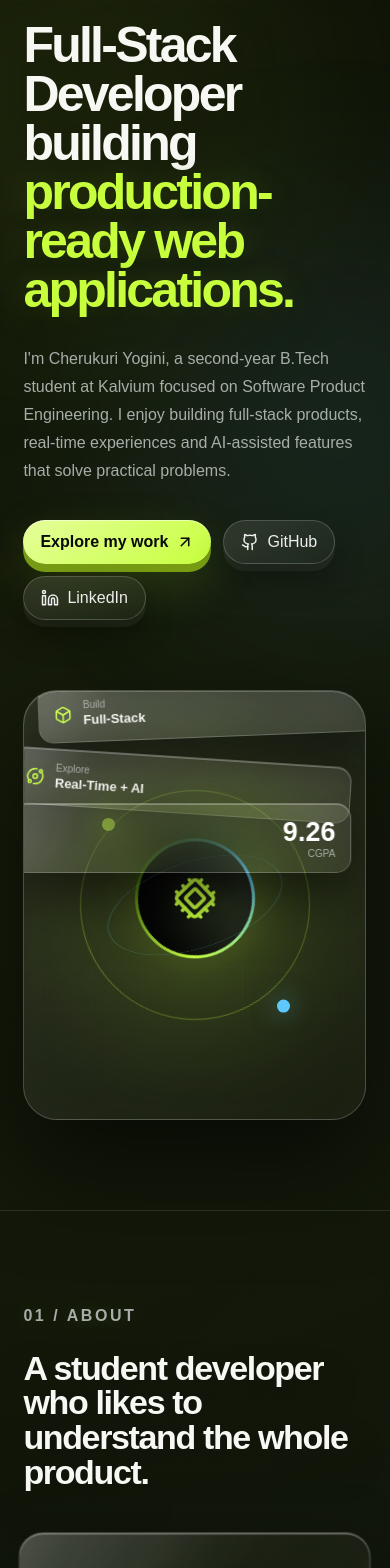
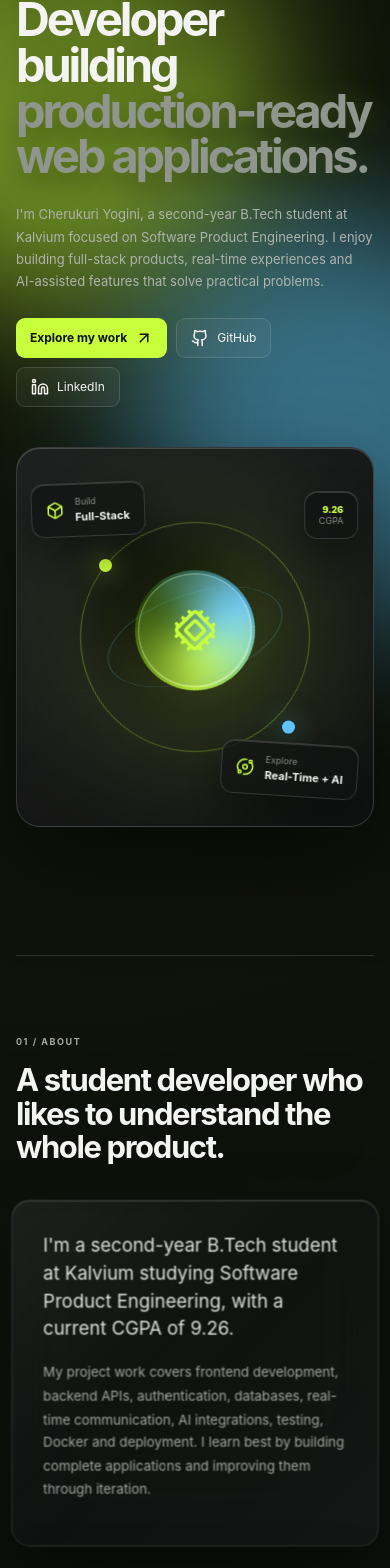
Before and after one commit to cherukuriyogini/portfolio, a Next.js app: page / in a window 390 px wide. Shown: the part 193-1761 px from the top of the page. Built offline with nearby package versions, Linux system fonts and the light colour scheme.

Commit message:
Complete premium portfolio UI redesign with professional typography, layout, glass 3D surfaces, responsive design and accessibility

```diff
--- a/app/portfolio-ui.css
+++ b/app/portfolio-ui.css
@@ -1,155 +1,296 @@
-/* Premium glassmorphism layer — mirrored 3D glass boxes */
+/* =========================================================
+   CHERUKURI YOGINI — PREMIUM PRODUCT ENGINEER PORTFOLIO UI
+   Dark editorial interface + restrained 3D glass surfaces
+   ========================================================= */
+
 :root {
-  --glass-bg: rgba(255,255,255,.055);
-  --glass-bg-strong: rgba(255,255,255,.085);
-  --glass-border: rgba(255,255,255,.18);
-  --glass-highlight: rgba(255,255,255,.38);
-  --glass-shadow: rgba(0,0,0,.48);
+  --bg: #060707;
+  --surface: rgba(17, 19, 19, .72);
+  --surface-soft: rgba(255,255,255,.045);
+  --line: rgba(255,255,255,.13);
+  --line-strong: rgba(255,255,255,.22);
+  --text: #f4f5f2;
+  --muted: #a5aaa5;
+  --accent: #c7ff3d;
+  --accent-soft: rgba(199,255,61,.13);
+  --max: 1180px;
 }
 
+html { scroll-behavior: smooth; }
 body {
+  margin: 0;
   background:
-    radial-gradient(circle at 15% 10%, rgba(199,255,61,.09), transparent 28%),
-    radial-gradient(circle at 85% 35%, rgba(94,200,255,.07), transparent 28%),
-    linear-gradient(135deg,#030404 0%,#090b0b 48%,#040505 100%);
+    radial-gradient(circle at 12% 8%, rgba(199,255,61,.065), transparent 26%),
+    radial-gradient(circle at 88% 30%, rgba(120,160,180,.045), transparent 24%),
+    var(--bg);
+  color: var(--text);
+  font-family: Inter, ui-sans-serif, system-ui, -apple-system, BlinkMacSystemFont, "Segoe UI", sans-serif;
+  font-size: 14px;
+  -webkit-font-smoothing: antialiased;
 }
 
-/* Reusable mirrored glass surfaces */
-.nav,
+.siteRoot { overflow: hidden; position: relative; }
+.ambient { opacity: .5; filter: blur(70px); pointer-events: none; }
+
+/* ---------- NAVIGATION ---------- */
+.nav {
+  position: fixed !important;
+  z-index: 100;
+  top: 18px;
+  left: 50%;
+  transform: translateX(-50%);
+  width: min(calc(100% - 48px), 1080px);
+  height: 58px !important;
+  padding: 0 18px !important;
+  border: 1px solid var(--line) !important;
+  border-radius: 16px !important;
+  background: rgba(7,8,8,.72) !important;
+  backdrop-filter: blur(22px) saturate(125%);
+  box-shadow: 0 18px 55px rgba(0,0,0,.38), inset 0 1px 0 rgba(255,255,255,.12) !important;
+}
+.brand { font-size: 19px !important; letter-spacing: -.04em; }
+.brand span { color: var(--accent); }
+.navLinks { gap: 22px !important; }
+.navLinks button { font-size: 12px !important; color: #b9bdb9; transition: color .2s ease; }
+.navLinks button:hover { color: var(--text); }
+.navCta {
+  padding: 8px 13px !important;
+  border-radius: 9px !important;
+  font-size: 11px !important;
+  box-shadow: none !important;
+}
+.menuBtn { color: var(--text); }
+
+/* ---------- GLOBAL LAYOUT ---------- */
+.section {
+  width: min(var(--max), calc(100% - 64px));
+  margin: 0 auto;
+  padding: 105px 0 !important;
+}
+.eyebrow {
+  color: #899088;
+  font-size: 9px !important;
+  font-weight: 700;
+  letter-spacing: .17em !important;
+  margin-bottom: 13px !important;
+}
+.sectionHead { margin-bottom: 40px !important; }
+.sectionHead h2 {
+  max-width: 760px;
+  font-size: clamp(28px, 4vw, 46px) !important;
+  line-height: 1.08 !important;
+  letter-spacing: -.045em !important;
+  margin: 0 0 13px !important;
+}
+.sectionHead > p:last-child { color: var(--muted); font-size: 13px !important; }
+
+/* ---------- HERO ---------- */
+.hero {
+  min-height: 760px !important;
+  padding-top: 175px !important;
+  display: grid;
+  grid-template-columns: 1.05fr .95fr;
+  align-items: center;
+  gap: 70px !important;
+}
+.heroContent { max-width: 680px; }
+.hero h1 {
+  font-size: clamp(42px, 5.4vw, 72px) !important;
+  line-height: .98 !important;
+  letter-spacing: -.065em !important;
+  margin: 0 0 23px !important;
+}
+.hero h1 span { color: #8e968d; }
+.heroText {
+  max-width: 590px !important;
+  color: #aeb3ad;
+  font-size: 14px !important;
+  line-height: 1.72 !important;
+}
+.heroActions { gap: 9px !important; margin-top: 25px !important; }
+.primaryBtn, .secondaryBtn {
+  min-height: 40px;
+  padding: 0 14px !important;
+  border-radius: 9px !important;
+  font-size: 12px !important;
+  box-shadow: none !important;
+}
+.primaryBtn { background: var(--accent); color: #111; font-weight: 750; }
+.secondaryBtn {
+  background: rgba(255,255,255,.045) !important;
+  border: 1px solid var(--line) !important;
+  color: var(--text);
+}
+.primaryBtn:hover { transform: translateY(-2px); box-shadow: 0 10px 28px rgba(199,255,61,.13) !important; }
+.secondaryBtn:hover { border-color: var(--line-strong) !important; transform: translateY(-2px); }
+
+/* ---------- HERO 3D GLASS OBJECT ---------- */
+.heroSceneShell { perspective: 1200px; }
+.heroScene {
+  min-height: 470px !important;
+  border-radius: 24px;
+  border: 1px solid rgba(255,255,255,.15);
+  background:
+    linear-gradient(145deg, rgba(255,255,255,.085), rgba(255,255,255,.018)),
+    radial-gradient(circle at 50% 45%, rgba(199,255,61,.09), transparent 34%),
+    #0a0c0c;
+  box-shadow: inset 0 1px 0 rgba(255,255,255,.18), 0 35px 90px rgba(0,0,0,.5);
+}
+.coreOrb { filter: drop-shadow(0 20px 35px rgba(0,0,0,.6)); }
+.coreOrbInner {
+  border: 1px solid rgba(255,255,255,.25) !important;
+  background: linear-gradient(145deg, rgba(255,255,255,.17), rgba(255,255,255,.025)) !important;
+  box-shadow: inset 0 1px 0 rgba(255,255,255,.3), inset -18px -20px 40px rgba(0,0,0,.25), 0 20px 60px rgba(0,0,0,.55) !important;
+  backdrop-filter: blur(15px);
+}
+.floatPanel {
+  border-radius: 13px !important;
+  padding: 12px 14px !important;
+  background: rgba(16,18,18,.64) !important;
+  border: 1px solid rgba(255,255,255,.15) !important;
+  backdrop-filter: blur(18px);
+  box-shadow: 0 18px 40px rgba(0,0,0,.38), inset 0 1px 0 rgba(255,255,255,.15) !important;
+}
+.floatPanel span, .floatPanel small { color: #858c84; font-size: 9px !important; }
+.floatPanel strong { font-size: 11px !important; }
+.metric { color: var(--accent) !important; font-size: 18px !important; }
+
+/* ---------- GLASS CARD SYSTEM ---------- */
 .aboutCardInner,
 .factCube,
 .skillCard,
 .projectCard,
 .educationCard,
-.contactCard,
-.floatPanel {
-  position: relative;
-  overflow: hidden;
+.contactCard {
+  border: 1px solid var(--line) !important;
   background:
-    linear-gradient(135deg, rgba(255,255,255,.11) 0%, rgba(255,255,255,.035) 35%, rgba(255,255,255,.065) 100%),
-    linear-gradient(115deg, rgba(255,255,255,.06), transparent 42%, rgba(255,255,255,.025));
-  border: 1px solid var(--glass-border);
-  box-shadow:
-    0 25px 70px var(--glass-shadow),
-    inset 0 1px 0 var(--glass-highlight),
-    inset 0 -1px 0 rgba(255,255,255,.06);
-  backdrop-filter: blur(24px) saturate(135%);
-  -webkit-backdrop-filter: blur(24px) saturate(135%);
+    linear-gradient(135deg, rgba(255,255,255,.075), rgba(255,255,255,.025) 45%, rgba(255,255,255,.045)),
+    rgba(10,11,11,.64) !important;
+  backdrop-filter: blur(22px) saturate(120%);
+  -webkit-backdrop-filter: blur(22px) saturate(120%);
+  box-shadow: 0 24px 65px rgba(0,0,0,.34), inset 0 1px 0 rgba(255,255,255,.13) !important;
 }
-
-.nav::before,
 .aboutCardInner::before,
 .factCube::before,
 .skillCard::before,
 .projectCard::before,
 .educationCard::before,
-.contactCard::before,
-.floatPanel::before {
-  content: "";
-  position: absolute;
-  inset: 0;
-  pointer-events: none;
-  background: linear-gradient(115deg, rgba(255,255,255,.17), transparent 20%, transparent 70%, rgba(255,255,255,.07));
-  opacity: .65;
+.contactCard::before {
+  background: linear-gradient(115deg, rgba(255,255,255,.10), transparent 18%, transparent 75%, rgba(255,255,255,.025)) !important;
+}
+.aboutCardInner:hover,
+.factCube:hover,
+.skillCard:hover,
+.projectCard:hover,
+.educationCard:hover,
+.contactCard:hover {
+  border-color: rgba(255,255,255,.25) !important;
+  box-shadow: 0 30px 80px rgba(0,0,0,.45), inset 0 1px 0 rgba(255,255,255,.2) !important;
 }
 
-/* Glass edge/reflection */
-.nav::after,
-.aboutCardInner::after,
-.factCube::after,
-.skillCard::after,
-.projectCard::after,
-.educationCard::after,
-.contactCard::after,
-.floatPanel::after {
-  content: "";
-  position: absolute;
-  top: -35%;
-  left: -18%;
-  width: 45%;
-  height: 170%;
-  pointer-events: none;
-  transform: rotate(22deg);
-  background: linear-gradient(90deg, transparent, rgba(255,255,255,.13), transparent);
-  filter: blur(3px);
-  opacity: .35;
+/* ---------- ABOUT ---------- */
+.aboutGrid { gap: 28px !important; }
+.aboutCardInner { border-radius: 18px !important; padding: 30px !important; }
+.about .lead { color: #e2e6e0; font-size: 18px !important; line-height: 1.5 !important; }
+.about p:not(.eyebrow):not(.lead) { color: var(--muted); font-size: 13px !important; line-height: 1.75 !important; }
+.facts3d { gap: 12px !important; }
+.factCube { border-radius: 16px !important; padding: 21px !important; }
+.factCube strong { font-size: 27px !important; letter-spacing: -.04em; }
+.factCube span { color: #7f877e; font-size: 10px !important; }
+
+/* ---------- SKILLS ---------- */
+.skillGrid { gap: 13px !important; }
+.skillCard { border-radius: 16px !important; padding: 22px !important; }
+.skillCard h3 { font-size: 15px !important; margin: 17px 0 11px !important; }
+.skillIcon3d {
+  width: 40px !important; height: 40px !important;
+  border-radius: 11px !important;
+  background: rgba(255,255,255,.055) !important;
+  border: 1px solid var(--line) !important;
+}
+.chips { gap: 5px !important; }
+.chips span {
+  padding: 5px 7px !important;
+  border-radius: 6px !important;
+  font-size: 9px !important;
+  color: #b5bbb4;
+  background: rgba(255,255,255,.045) !important;
+  border: 1px solid rgba(255,255,255,.08);
 }
 
-.nav {
-  background: rgba(7,9,9,.62);
-  border-radius: 0 0 18px 18px;
+/* ---------- CONTRIBUTIONS ---------- */
+.contributionList { border-top: 1px solid var(--line); }
+.contribution {
+  border-bottom: 1px solid rgba(255,255,255,.09);
+  padding: 20px 8px !important;
 }
+.contribution > span { color: #626962; font-size: 9px !important; }
+.contribution h3 { font-size: 15px !important; margin: 0; }
+.contribution p { color: #949b94; font-size: 12px !important; line-height: 1.6 !important; }
 
-.heroScene {
-  background:
-    linear-gradient(145deg, rgba(255,255,255,.10), rgba(255,255,255,.025)),
-    radial-gradient(circle at 50% 45%, rgba(199,255,61,.10), transparent 32%);
-  border-color: rgba(255,255,255,.2);
-  box-shadow: 0 45px 100px rgba(0,0,0,.58), inset 0 1px 0 rgba(255,255,255,.22), inset 0 0 70px rgba(255,255,255,.025);
+/* ---------- PROJECTS ---------- */
+.projectIntro { display: flex; justify-content: space-between; align-items: end; gap: 50px; }
+.projectIntro > p { max-width: 360px; line-height: 1.7; color: #929992; font-size: 12px !important; }
+.projectList { gap: 25px !important; }
+.projectCard { border-radius: 21px !important; min-height: 490px; }
+.projectContent3d { padding: 30px !important; }
+.projectNumber { color: var(--accent); font-size: 10px !important; font-weight: 700; }
+.projectLinks a {
+  width: 33px !important; height: 33px !important;
+  border-radius: 9px !important;
+  background: rgba(255,255,255,.05) !important;
+  border: 1px solid var(--line) !important;
 }
+.projectSubtitle { color: #747c74; font-size: 9px !important; letter-spacing: .08em; }
+.projectCard h3 { font-size: 30px !important; letter-spacing: -.045em; margin: 12px 0 !important; }
+.projectDescription { color: #a5aaa4; font-size: 13px !important; line-height: 1.7 !important; max-width: 700px; }
+.projectCard h4 { color: #7f877e; font-size: 9px !important; letter-spacing: .13em; text-transform: uppercase; margin: 23px 0 10px !important; }
+.projectCard ul { color: #9da39d; font-size: 12px !important; line-height: 1.65 !important; }
+.projectChips { margin-top: 20px; }
+.projectChips span { color: #aeb4ad; }
 
-/* More obvious 3D glass cards */
-.skillCard,
-.factCube,
-.projectCard,
-.educationCard,
-.contactCard,
-.aboutCardInner {
-  transform-style: preserve-3d;
-  transition: border-color .3s ease, box-shadow .3s ease, background .3s ease;
-}
+/* ---------- EDUCATION / CONTACT ---------- */
+.educationCard { border-radius: 19px !important; padding: 30px !important; }
+.educationCard h2 { font-size: 23px !important; letter-spacing: -.035em; }
+.educationCard p:not(.eyebrow) { color: #929992; font-size: 12px !important; }
+.educationMeta strong { color: var(--accent); font-size: 21px !important; }
+.educationMeta span { color: #777f77; font-size: 10px !important; }
+.contactCard { border-radius: 22px !important; padding: 65px 35px !important; text-align: center; }
+.contactCard h2 { font-size: clamp(36px, 5vw, 60px) !important; letter-spacing: -.06em; }
+.contactCard > p:not(.eyebrow) { max-width: 540px; margin: 0 auto 24px; color: #969d96; font-size: 13px !important; line-height: 1.7; }
+.contactOrb { width: 48px !important; height: 48px !important; border-radius: 50% !important; margin: 0 auto 24px; }
+.socials { margin-top: 23px; gap: 17px !important; }
+.socials a { color: #969d96; font-size: 11px !important; }
+footer { border-top: 1px solid rgba(255,255,255,.08); color: #656c65; font-size: 9px !important; padding: 22px 0 !important; width: min(var(--max), calc(100% - 64px)); margin: auto; }
 
-.skillCard:hover,
-.factCube:hover,
-.projectCard:hover,
-.educationCard:hover,
-.contactCard:hover,
-.aboutCardInner:hover {
-  border-color: rgba(255,255,255,.30);
-  box-shadow:
-    0 35px 90px rgba(0,0,0,.58),
-    inset 0 1px 0 rgba(255,255,255,.30),
-    inset 0 0 45px rgba(255,255,255,.035);
-}
+/* ---------- ACCESSIBILITY / RESPONSIVE ---------- */
+button, a { -webkit-tap-highlight-color: transparent; }
+:focus-visible { outline: 2px solid var(--accent); outline-offset: 4px; }
 
-.skillIcon3d,
-.contactOrb {
-  border: 1px solid rgba(255,255,255,.2);
-  background: linear-gradient(145deg, rgba(255,255,255,.15), rgba(255,255,255,.035));
-  box-shadow: inset 0 1px 0 rgba(255,255,255,.25), 0 14px 35px rgba(0,0,0,.3);
-  backdrop-filter: blur(12px);
-}
-
-.projectLayerBack,
-.projectLayerMid {
-  background: rgba(255,255,255,.025);
-  border: 1px solid rgba(255,255,255,.09);
-  box-shadow: 0 25px 50px rgba(0,0,0,.25);
-}
-
-.floatPanel {
-  background: linear-gradient(145deg, rgba(255,255,255,.13), rgba(255,255,255,.035));
-  border-color: rgba(255,255,255,.2);
-  box-shadow: 0 25px 55px rgba(0,0,0,.5), inset 0 1px 0 rgba(255,255,255,.27);
-}
-
-.primaryBtn,
-.navCta {
-  box-shadow: 0 8px 0 #779c13, 0 20px 45px rgba(112,150,24,.25), inset 0 1px 0 rgba(255,255,255,.5);
-}
-
-.secondaryBtn {
-  background: linear-gradient(145deg, rgba(255,255,255,.11), rgba(255,255,255,.035));
-  border-color: rgba(255,255,255,.19);
-  backdrop-filter: blur(16px);
+@media (max-width: 900px) {
+  .hero { grid-template-columns: 1fr; min-height: auto !important; padding-top: 145px !important; }
+  .heroSceneShell { max-width: 680px; width: 100%; margin: 0 auto; }
+  .projectIntro { display: block; }
+  .projectIntro > p { margin-top: 18px; }
 }
 
 @media (max-width: 650px) {
-  .nav { border-radius: 0 0 14px 14px; }
-  .aboutCardInner,
-  .factCube,
-  .skillCard,
-  .projectCard,
-  .educationCard,
-  .contactCard { backdrop-filter: blur(18px) saturate(125%); }
+  .section { width: min(100% - 32px, var(--max)); padding: 78px 0 !important; }
+  .nav { width: calc(100% - 24px); top: 12px; }
+  .navLinks.show { border-radius: 13px; background: rgba(7,8,8,.94); border: 1px solid var(--line); backdrop-filter: blur(20px); }
+  .hero { padding-top: 120px !important; gap: 40px !important; }
+  .hero h1 { font-size: clamp(37px, 12vw, 50px) !important; }
+  .heroText { font-size: 13px !important; }
+  .heroScene { min-height: 380px !important; }
+  .sectionHead h2 { font-size: 31px !important; }
+  .projectContent3d { padding: 22px !important; }
+  .projectCard h3 { font-size: 26px !important; }
+  .projectCard { min-height: auto; }
+  .contribution { grid-template-columns: 38px 1fr !important; }
+  .contribution p { grid-column: 2; margin-top: 5px; }
+  footer { width: calc(100% - 32px); flex-direction: column; gap: 7px; }
 }
+
+@media (prefers-reduced-motion: reduce) {
+  *, *::before, *::after { animation-duration: .01ms !important; animation-iteration-count: 1 !important; transition-duration: .01ms !important; scroll-behavior: auto !important; }
+}
```
